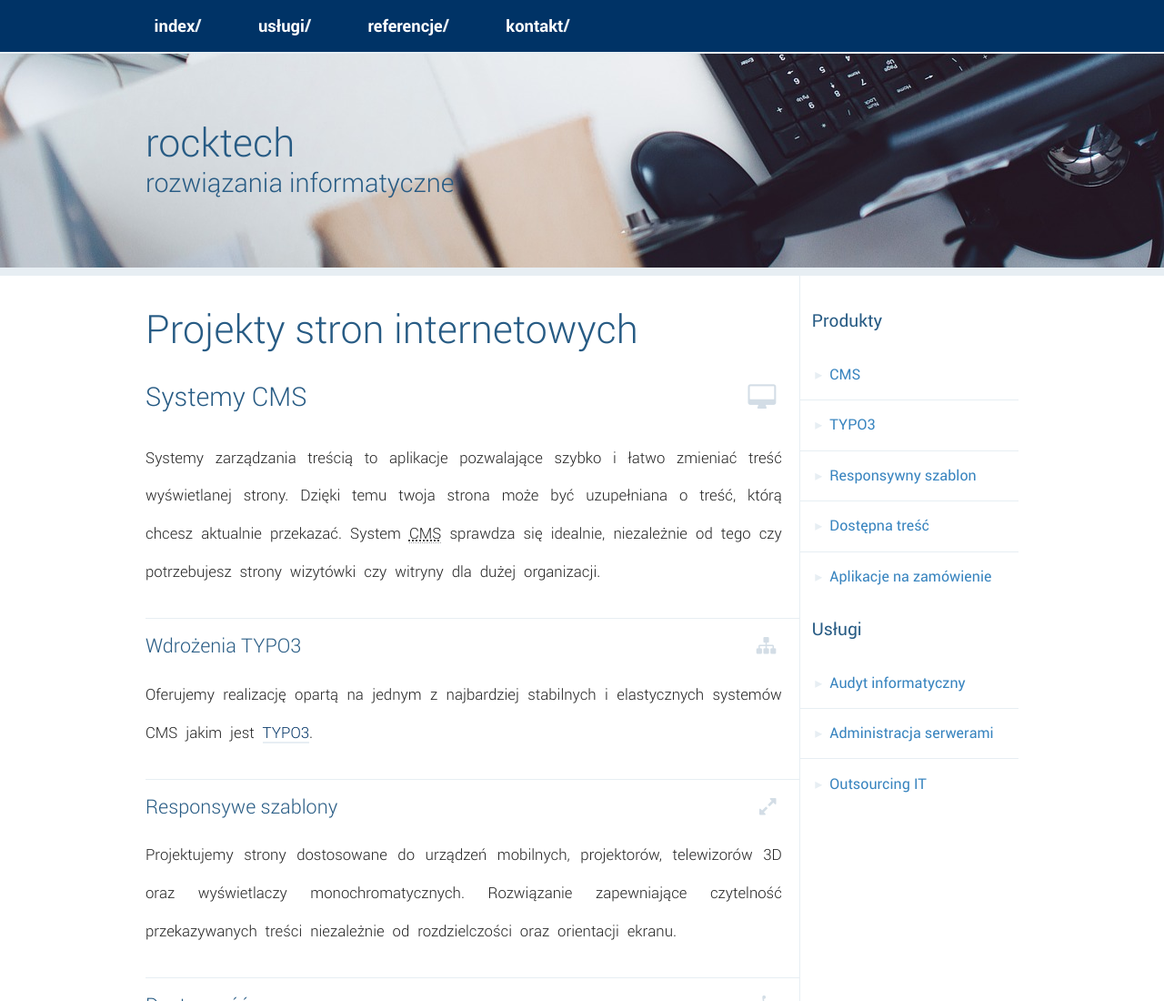
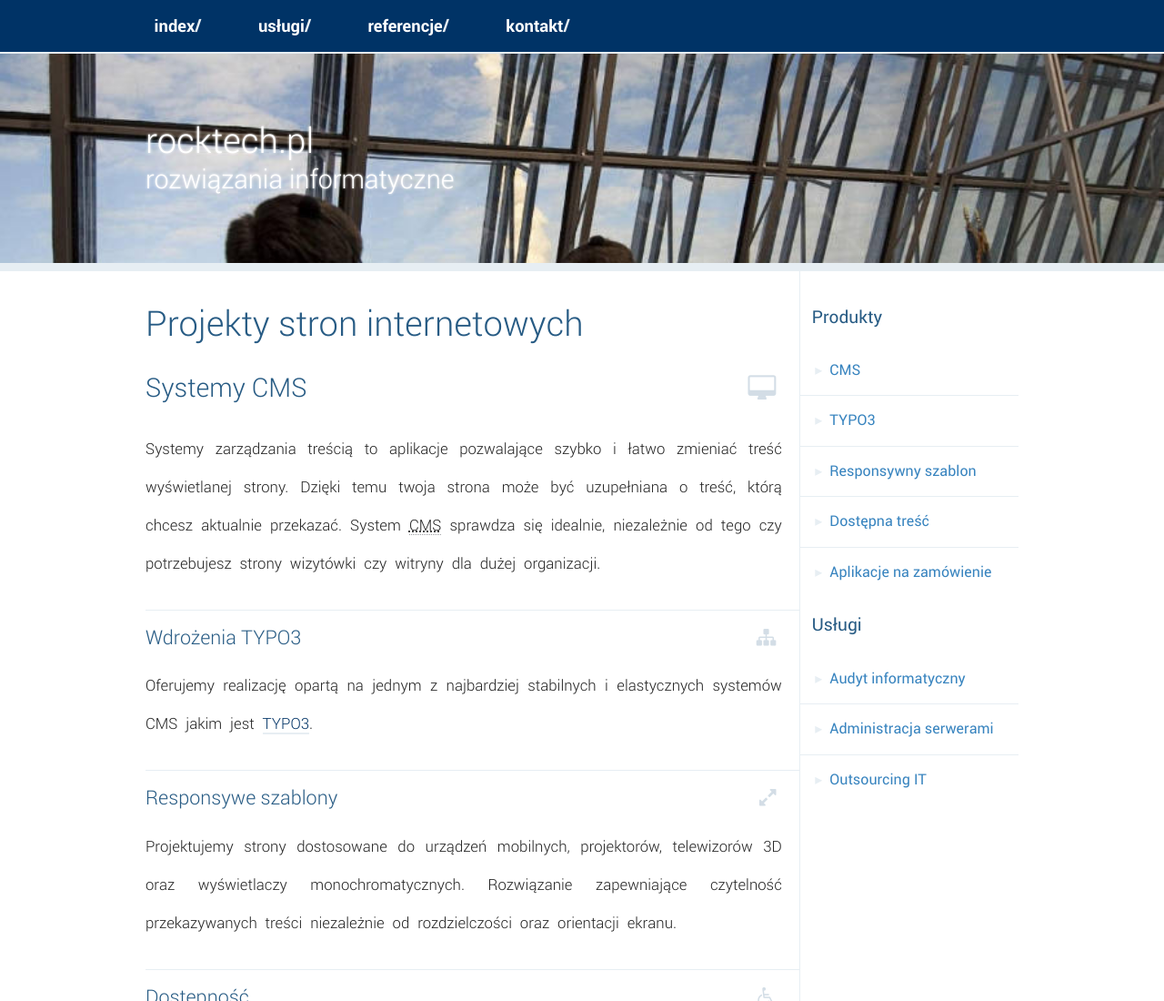
Before and after one commit to Bombaharris/rocktech.pl, a website: page src/index.html in a window 1280 px wide. Shown: the top 1100 px of the page at 91% size. Drawn offline with nearby package versions, Linux system fonts and the light colour scheme.

Commit message:
header changed

```diff
--- a/src/index.html
+++ b/src/index.html
@@ -29,7 +29,7 @@
         </nav>
         <header id="header">
             <hgroup>
-                <h1>rocktech</h1>
+                <h1>rocktech.pl</h1>
                 <h2>rozwiązania informatyczne</h2>
             </hgroup>
         </header>
--- a/src/less/app.less
+++ b/src/less/app.less
@@ -61,7 +61,7 @@ html {
 #header {
     position: relative;
     background-color: @heading-color;
-    background-image: url(/img/mac_bg.jpg);
+    background-image: url(/img/launch_bg.jpg);
     background-repeat: no-repeat;
     background-position: bottom;
     background-attachment: fixed;
@@ -76,16 +76,16 @@ html {
         width: @container-width;
         margin: 0 auto;
         h1 {
-
-            color: @heading-color;
+            color: white;
             font-family: @font-family-light;
             margin-bottom: (@white-space / 8);
+            text-shadow: 0px 0px 3px rgba(255, 255, 255, 1);
         }
         h2 {
-
-            color: @heading-color;
+            color: white;
             font-family: @font-family-light;
             margin-bottom: 0;
+            text-shadow: 0px 0px 3px rgba(255, 255, 255, 1);
         }
         @media (max-width: @bp-larger-than-tablet) {
             width: 95%;
--- a/src/less/variables.less
+++ b/src/less/variables.less
@@ -28,7 +28,7 @@
 @font-size: 120%;
 @font-size-scale: 16;
 @font-size-unit:1rem;
-@font-size-scale-h1: 36;
+@font-size-scale-h1: 32;
 @font-size-scale-h2: 24;
 @font-size-scale-h3: 18;
 @font-size-scale-h4: 16;
```
Also changed, not shown: dist/css/app.min.css, dist/index.html, dist/js/app.min.js, src/css/app.css.
